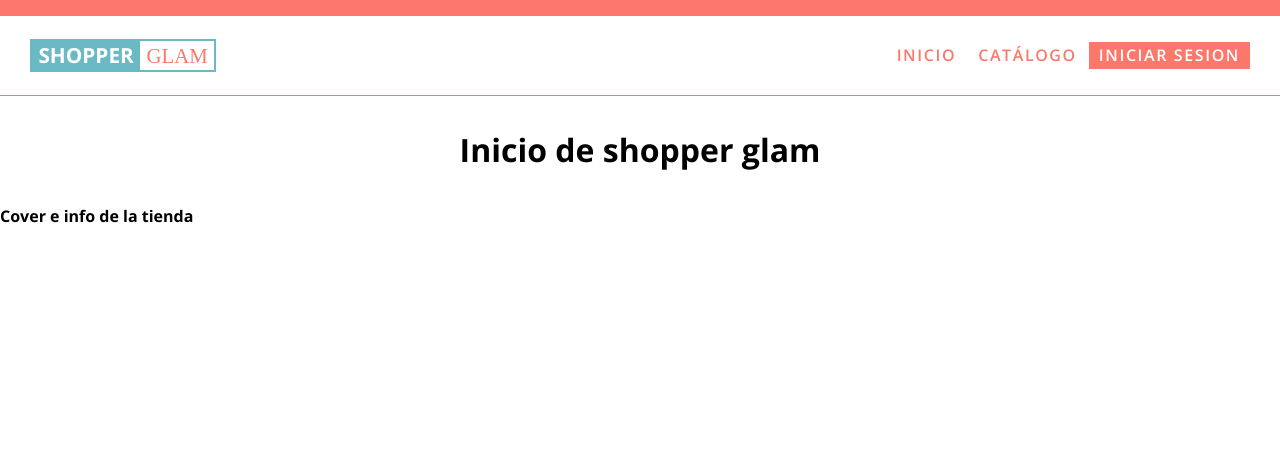
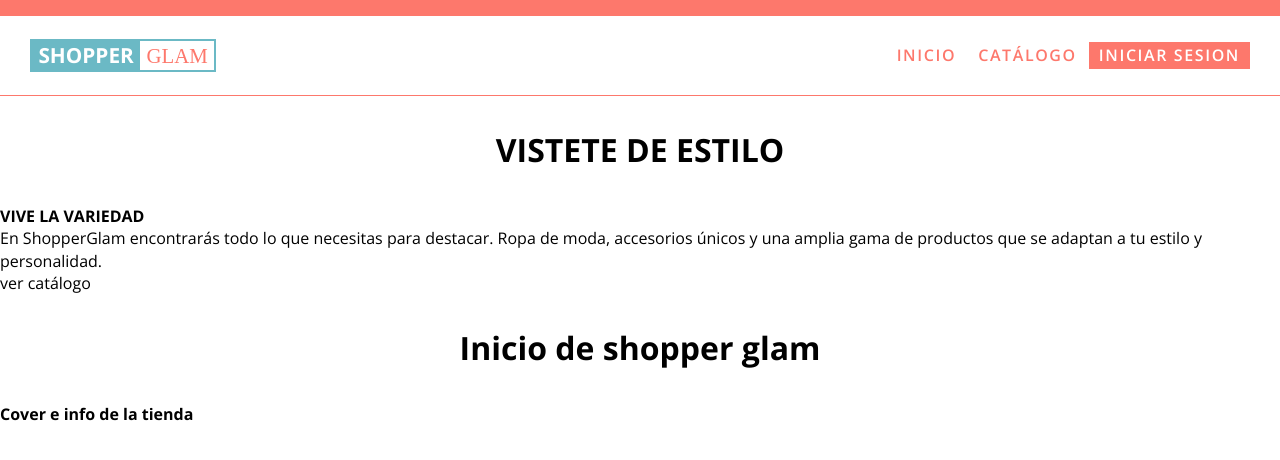
Before and after one commit to rocafi/ShopperGlam-Store, a Flask app: page / in a window 1280 px wide. Shown: the top 460 px of the page. Run offline with Flask 3, Linux system fonts and the light colour scheme; some libraries are stand-ins or nearby versions.

Commit message:
💄 agregar componente de portada al catálogo y actualizar estilos relacionados

```diff
--- a/static/css/main.css
+++ b/static/css/main.css
@@ -283,7 +283,7 @@ html {
   visibility: hidden;
 }
 .navbar-container div .menu .nav-section .list .list-item .list-buttom:hover {
-  background-color: red;
+  background-color: #25262c;
   border-bottom: 1px solid #f3db95;
   transform: scale(1.1);
 }
--- a/static/scss/main.scss
+++ b/static/scss/main.scss
@@ -6,6 +6,8 @@
 
 // SCSS PARA COMPONENTES
 @use "utils/components/headerCatalog";
+@use "utils/components/coverCatalog";
+
 @use "utils/components/navbarSystem";
 @use "utils/components/headerSystem";
 
--- /dev/null
+++ b/static/scss/utils/components/coverCatalog.scss
@@ -0,0 +1,113 @@
+@use "/static/scss/variables.scss" as *;
+
+.main-cover {
+    background: linear-gradient(180deg, $background-cover);
+    height: 85vh;
+    padding: 4rem 6rem;
+    display: flex;
+    justify-content: space-around;
+    .left-side-cover {
+        width: 50%;
+        display: flex;
+        flex-direction: column;
+        justify-content: center;
+        .title {
+            color: $cover-title;
+            border-left:4px solid $cover-text;
+            padding: 0 0 1rem 2rem;
+            h1 {
+                font-size: 3rem;
+                font-weight: 800;
+            }
+            h2 {
+                font-size: 2rem;
+                font-weight: 600;
+            }
+        }
+        .text {
+            padding: 1rem 0 1rem 2rem;
+            font-size: 1.3rem;
+            color: $cover-text;
+            border-left: 8px solid $cover-title;
+            padding-left: 2rem;
+            margin-left: -2px;
+        }
+        .btn-view-catalog {
+            display: flex;
+            margin-left: 2.5rem;
+            a {
+                background-color: $btnview;
+                color: $btnview-text;
+                padding: .2rem 1.8rem;
+                font-family: 'Lucida Sans', 'Lucida Sans Regular', 'Lucida Grande', 'Lucida Sans Unicode', Geneva, Verdana, sans-serif;
+                font-size: 1.4rem;
+                &:hover {
+                    background-color: darken($btnview-hover, 10%);
+                }
+            }
+        }
+    }
+
+    .right-side-cover {
+        width: 50%;
+        display: flex;
+        justify-content: space-around;
+        margin: -4rem 0;
+        .columns {
+            width: 41%;
+            overflow: hidden;
+            display: flex;
+            flex-direction: column;
+            justify-content: space-between;
+            gap: 1rem;
+            div {
+                width: 100%;
+            }
+        }
+        .first {
+            .top {
+                aspect-ratio: 4/1;
+                background-color: $figures;
+            }
+            .middle {
+                aspect-ratio: 1/1;
+                border: 1rem solid $secondary;
+                // minimizar tamano backgound image
+                background-size: cover;
+                background-position: center;
+                background-image: url("https://cdn.pixabay.com/photo/2023/06/03/13/39/woman-8037727_1280.jpg");
+            }
+            .bottom {
+                aspect-ratio: 4/3;
+                background: repeating-linear-gradient(
+                            90deg,           /* Orientación horizontal */
+                            $figures,            /* Color de la línea */
+                            $figures 8px,        /* Ancho de la línea */
+                            transparent 8px, /* Espacio entre líneas */
+                            transparent 16px  /* Define el ciclo repetitivo */
+                            );
+                background-color: $background-cover; /* Color de fondo oscuro */
+            }
+        }
+        .second {
+            .top {
+                aspect-ratio: 4/3;
+                border: 1rem solid $figures;
+                border-top: none;
+            }
+            .middle {
+                aspect-ratio: 1/1;
+                border: 1rem solid $secondary;
+                // minimizar tamano backgound image
+                background-size: cover;
+                background-position: center;
+                background-image: url("https://cdn.pixabay.com/photo/2024/06/03/22/05/model-8807372_1280.png");
+            }
+            .bottom {
+                aspect-ratio: 4/1;
+                background-color: $figures;
+            }
+        }
+
+    }
+}
--- a/templates/catalog/index.html
+++ b/templates/catalog/index.html
@@ -8,6 +8,8 @@
 
 {% include component + "headerCatalog.html" %}
 
+    {% include component + "coverCatalog.html" %}
+
     <h1>Inicio de shopper glam</h1>
 
     <h2>Cover e info de la tienda</h2>
--- /dev/null
+++ b/templates/utils/components/coverCatalog.html
@@ -0,0 +1,30 @@
+<section class="main-cover">
+
+    <article class="left-side-cover">
+        <div class="title">
+            <h1>VISTETE DE ESTILO</h1>
+            <h2>VIVE LA VARIEDAD</h2>
+        </div>
+        <div class="text">
+            En ShopperGlam encontrarás todo lo que necesitas para destacar.
+            Ropa de moda, accesorios únicos y una amplia gama de productos
+            que se adaptan a tu estilo y personalidad.
+        </div>
+        <button class="btn-view-catalog">
+            <a href="/catalog">ver catálogo</a>
+        </button>
+    </article>
+
+    <article class="right-side-cover">
+        <div class="columns first">
+            <div class="top"></div>
+            <div class="middle"></div>
+            <div class="bottom"></div>
+        </div>
+        <div class="columns second">
+            <div class="top"></div>
+            <div class="middle"></div>
+            <div class="bottom"></div>
+        </div>
+    </article>
+</section>
```
Also changed, not shown: static/css/coverCatalog.css (added, +97 -0 lines), static/scss/variables.scss (+10 -0 lines).
